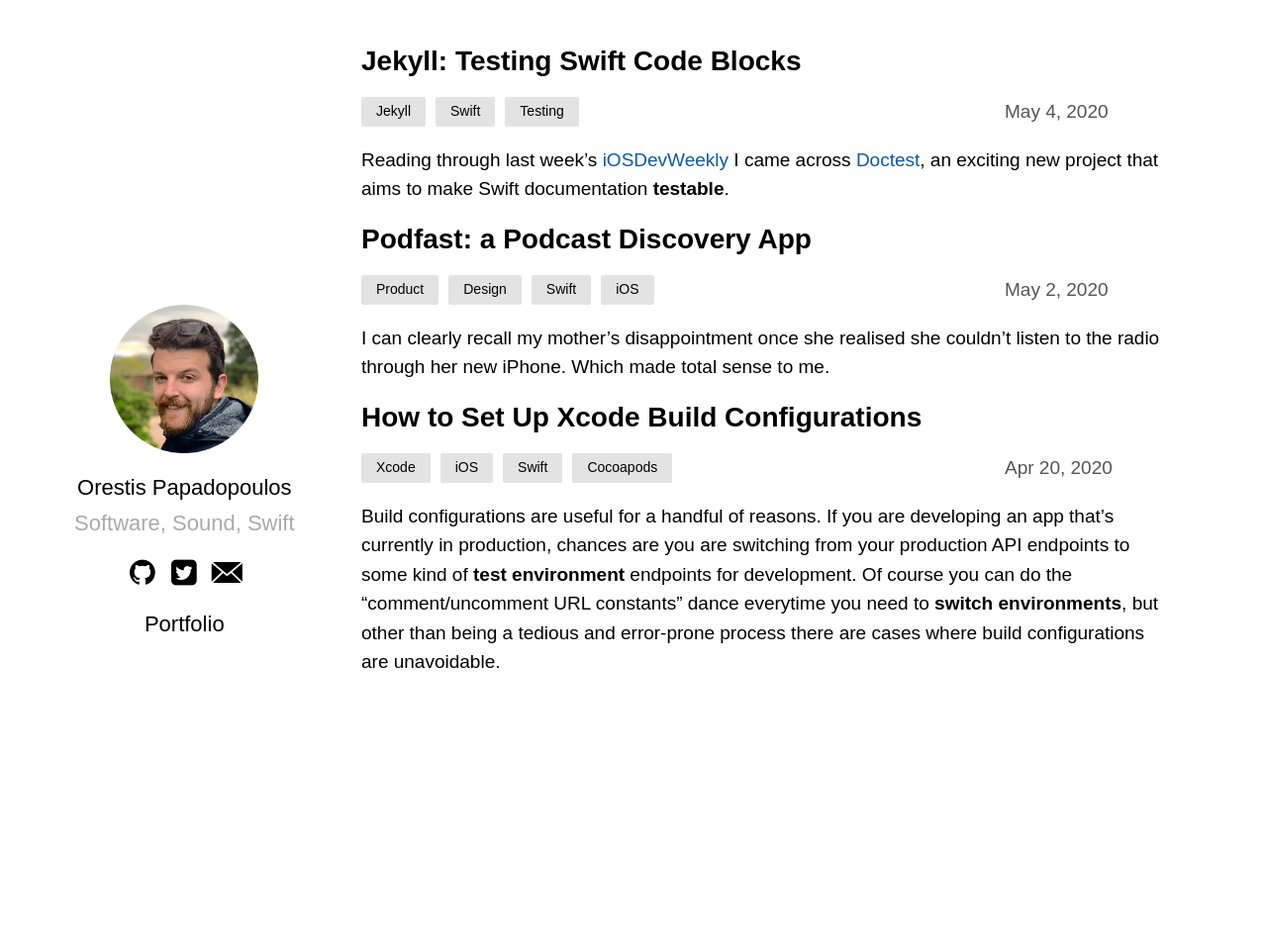
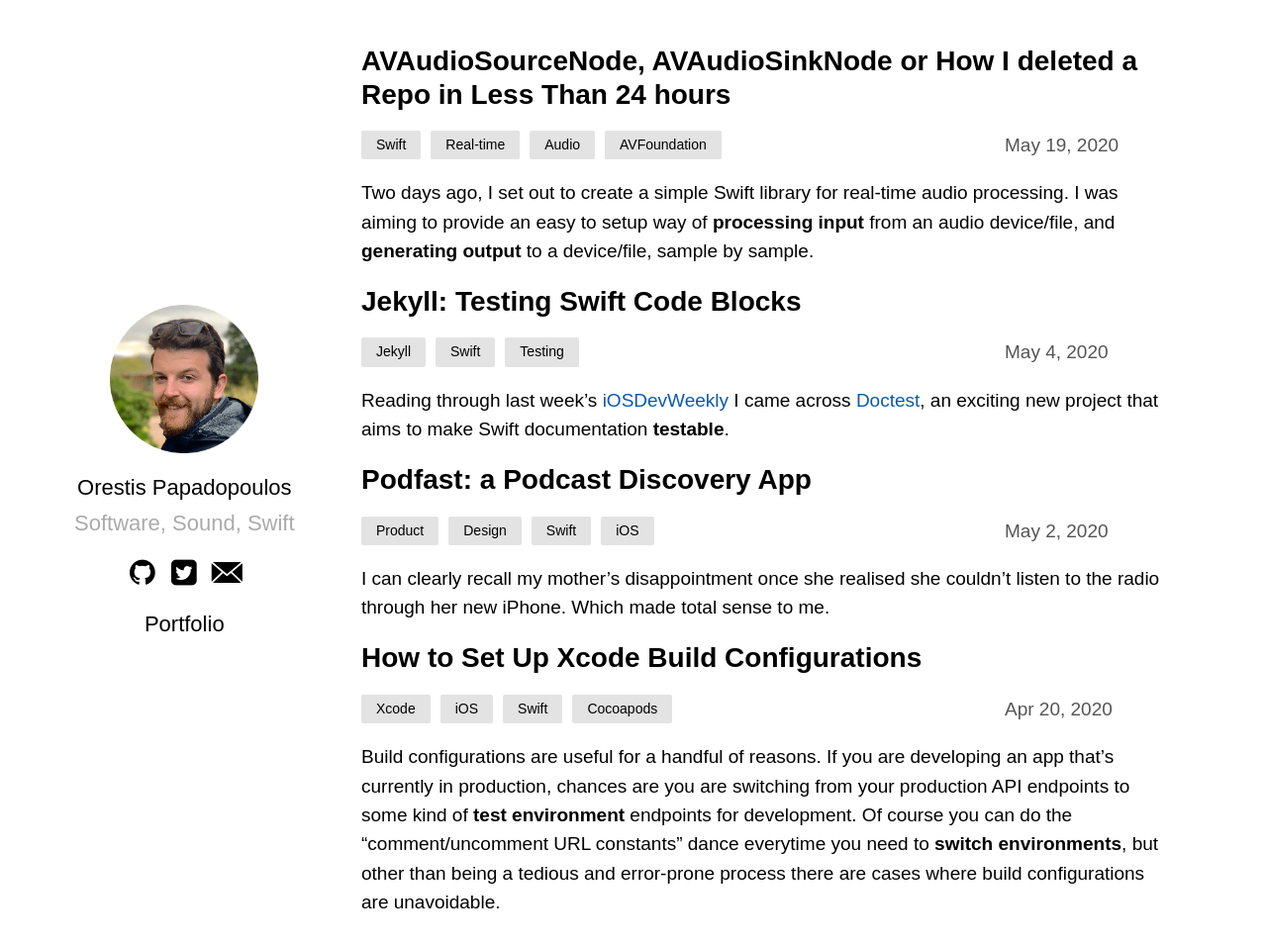
Before and after one commit to orjpap/orjpap.github.io, a Jekyll site: the page built from index.md, in a window 1280 px wide and 972 px high. Shown: the top 957 px of the window at 99% size. Built offline with Jekyll 4.4.1, drawn with Linux system fonts in a browser that asks for light colours; Markdown is read by kramdown in place of the engine named in the settings; some of the changed lines change nothing that is shown.

Commit message:
Process Audio Blog post

````diff
--- a/_config.yml
+++ b/_config.yml
@@ -6,7 +6,7 @@ description: > # this means to ignore newlines until "show_exerpts:"
   This is my blog, I write about software, sounds and Swift.
 show_excerpts: true # set to true to show excerpts on the homepage
 
-markdown: CommonMarkGhPages
+markdown: kramdown
 
 # Minima date format
 # refer to http://shopify.github.io/liquid/filters/date/ if you want to customize this
--- /dev/null
+++ b/_posts/2020-05-17-processAudio.md
@@ -0,0 +1,130 @@
+---
+layout: post
+title:  "AVAudioSourceNode, AVAudioSinkNode or How I deleted a Repo in Less Than 24 hours"
+date:   2020-05-19 10:03:36 +0530
+categories: Swift Real-time Audio AVFoundation
+doctest: true
+---
+
+Two days ago, I set out to create a simple Swift library for real-time audio processing. I was aiming to provide an easy to setup way of **processing input** from an audio device/file, and **generating output** to a device/file, sample by sample.
+
+[AudioKit](https://audiokit.io) which is an audio toolkit for iOS, macOS, and tvOS, offers a well documented Swift API but is a big dependency to add to a project if you only need to perform these tasks.
+
+On the other hand, **Core Audio** (initially released in 2003), Apple's lowest level of abstraction audio framework, clearly states on the front page of its [documentation](https://developer.apple.com/documentation/coreaudio): "Use the Core Audio framework to interact with device’s audio hardware.". Being so close to hardware comes with a lot of **responsibilities** and responsibilities mean **boilerplate**.
+
+Finally, last time I checked™, [AVFoundation](https://developer.apple.com/av-foundation/) was too high-level for these tasks.
+
+So I took a copy of Chris Adamson's [Learning Core Audio](https://www.amazon.com/Learning-Core-Audio-Hands-Programming/dp/0321636848) book off of my dusty electronic bookshelf and started digging into **Audio Units**. An audio unit is a software object that performs some sort of work on a stream of audio, frame by frame[^2]. In order to generate sound we need to fill a buffer with (typically) 32-bit floating point values ranging between -1.0, 1.0. The stream of these values can be used to describe the displacement of the speaker's cone in time, which then produces displacement in air particles which are perceived by our ears as sounds. This work is executed on a real-time high priority thread and is usually referred to as a render block or process block. For a more in-depth explanation [read this.](https://docs.cycling74.com/max5/tutorials/msp-tut/mspdigitalaudio.html)
+
+## ProcessAudio
+
+The hello world of audio generators is a **sinewave**. But let's make some **noise** instead. In order to do so using the Audio Units API we need to:
+
+1. Find the default output audio component
+2. Create a new instance of an audio unit and attach it to the default output
+3. Set the renderBlock property of the audio unit to our **noise generator**: A function that returns a random 32-bit floating point number in the closed range [-1.0, 1.0].
+4. Start the audio unit
+5. Sleep on the current thread so that we can hear the audio being generated on the real-time thread.
+6. Clean up the audio unit
+
+Even though the Audio Units API is accessible by Swift, it's a C API, the setup spans almost 70 lines of code and it looks like [this](https://www.cocoawithlove.com/2010/10/ios-tone-generator-introduction-to.html). So I created a wrapper around this setup code that could be used like so:
+
+```swift
+func whiteNoise() -> Float {
+	return Float.random(in: -1.0...1.0)
+}
+
+let device = ProcessAudio.defaultOutput
+device?.connect { _, buffer, bufferSize in
+    for frameNumber in 0..<Int(bufferSize) {
+        buffer[frameNumber] = whiteNoise()
+    }
+})
+
+device?.start()
+sleep(5)
+device?.stop()
+```
+
+And that was the birth of **ProcessAudio**. I turned it into a Swift Package using SPM, wrote some tests, made sure it compiles in both macOS and iOS and took notes on how I can improve and expand the API.
+
+## AVAudioNodes
+
+Everything was going according to plan, until I found out about **AVAudioSourceNode** and **AVAudioSinkNode** that were [introduced](https://developer.apple.com/videos/play/wwdc2019/510) in WWDC2019. These two new AVAudio nodes are part of the [AVFoundation](https://developer.apple.com/documentation/avfoundation) framework and can be used in macOS 10.15 and iOS 13 onwards.
+
+AVAudioSourceNode *sends* audio to an AVAudioEngine node. The audio is computed in a callback and can be rendered in real-time or offline modes.
+
+AVAudioSinkNode *receives* audio from an AVAudioEngine node. The audio is processed in a callback and can be rendered in real-time or offline modes.
+
+The following code outputs five seconds of white noise using an AVAudioSourceNode:
+
+```swift
+import AVFoundation
+
+func whiteNoise() -> Float {
+	return Float.random(in: -1.0...1.0)
+}
+
+let whiteNoiseGenerator = AVAudioSourceNode() { (silence, timeStamp, frameCount, audioBufferList) ->
+    OSStatus in
+    let ablPointer = UnsafeMutableAudioBufferListPointer(audioBufferList)
+    for frame in 0..<Int(frameCount) {
+        let value = whiteNoise()
+        for buffer in ablPointer {
+            let buf: UnsafeMutableBufferPointer<Float> = UnsafeMutableBufferPointer(buffer)
+            buf[frame] = value
+        }
+    }
+    return noErr
+}
+
+let engine = AVAudioEngine()
+engine.attach(whiteNoiseGenerator)
+engine.connect(whiteNoiseGenerator, to: engine.mainMixerNode, format: nil)
+engine.mainMixerNode.outputVolume = 0.5
+
+try! engine.start()
+sleep(5)
+engine.stop()
+
+```
+
+The API addresses the exact same points that I wanted to address by making ProcessAudio and it actually looks very similar! How nice.
+
+Two things might baffle Swift programmers in this example:
+
+1. **UnsafeMutableAudioBufferListPointer** and **UnsafeMutableBufferPointer**.
+
+   By default, Swift is memory safe: It prevents direct access to memory and makes sure you’ve initialized everything before you use it. But you can also use *unsafe Swift*, which lets you access memory directly through pointers. In this example we use an UnsafeMutableBufferPointer instance in low level operations to eliminate uniqueness checks and bounds checks. I recommend reading [Unsafe Swift](https://pfandrade.me/blog/unsafe-swift/) by Paulo Andrande to get a better understanding of the unsafe side of Swift.
+
+2. The **OSStatus** return type.
+
+   Almost every Apple C API function signals success or failure through their return value, which is of type OSStatus. Any status other than noErr (which is 0) signals an error. You can find more details [here](https://www.osstatus.com/search/results?platform=all&framework=all&search=)
+
+## Why unsafe Swift?
+
+First of all unsafe Swift lets you work with [pointers](https://codeburst.io/pointers-in-5-minutes-b94f9d1dfdb5) and interoprate with C libraries.
+
+In addition, unsafe Swift can help you gain a performance boost by sacrificing memory safety. The code you write in the AVAudioSourceNode’s block *must be realtime compliant*. Your callback is called in a real-time thread with a hard deadline. @44,1khz sampling rate with a buffer size of 512 samples gives you ~11ms to complete processing in your callback. If that's not the case, you get silence. That time limit prohibits:
+
+1. Memory Allocations
+2. Using Locks
+3. Network Requests or any kind of I/O
+4. Memory boundary checks/uniqueness checks
+5. Checking your Twitter
+
+Check out [this guide](https://github.com/apple/swift/blob/master/docs/OptimizationTips.rst) on writing high-performance Swift code.
+
+## Conclusion
+
+The only reason for ProcessAudio to exist as a library, would be to be used in older iOS and macOS versions. However, I think I can delete the repo without destroying the world as we know it. I really enjoyed the process and picked up a few lessons along the way.
+
+AVFoundation really suprised me. It provides a clear, powerful API that can be used to generate audio and I'm looking forward making some stuff with it. I'm wondering how it compares to the Audio Unit impementation performance-wise, or if there's no difference at all because a core audio implementation is hiding under the hood of the two new AVAudioNodes.
+
+I guess the question now (and pretty much always in real time systems) is: *how far can we go without writing C*?
+
+Feel free to [contact me](mailto:orjpap@gmail.com) or tweet to me on [Twitter](https://twitter.com/OrestisPapadop8) if you have any additional tips or feedback.
+
+Thanks!
+
+[^2]: A *sample* is single numerical value for a single audio channel in an audio stream.. A *frame* is a collection of time-coincident samples. For instance, a linear PCM stereo sound file has two samples per frame, one for the left channel and one for the right channel.)
--- a/_sass/plain.scss
+++ b/_sass/plain.scss
@@ -268,6 +268,13 @@ blockquote{
   background:#EDEDED;
 }
 
+.footnotes {
+  margin: 2em 0em;
+  font-size: 0.8em;
+  font-style:italic;
+  border-top: 1px solid black;
+}
+
 blockquote::after{
   content: '';
 }
````
